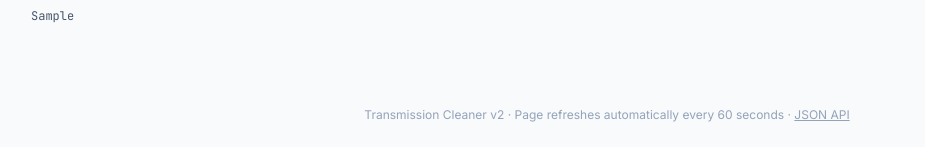
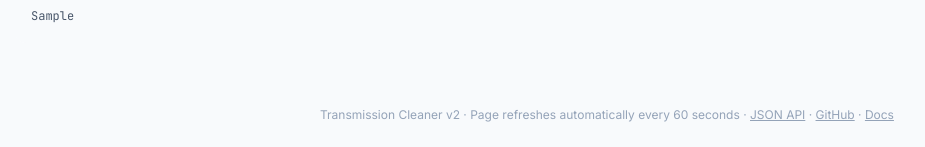
Before and after one commit to gioxx/TransmissionCleaner, a FastAPI app: template app/templates/index.html in a window 1280 px wide. Shown: the part 664-811 px from the top of the page, without its empty margins (33-958 px from the left). Run offline with FastAPI, Linux system fonts and the light colour scheme; the template is opened without the code that fills it: most values are stand-ins (such as "Sample title", 1, 10 or a date in 2020); some libraries are stand-ins or nearby versions.

Commit message:
Remove v1 migration section from README, add GitHub/Docs links to footer

```diff
--- a/app/templates/index.html
+++ b/app/templates/index.html
@@ -266,6 +266,8 @@
   <footer class="max-w-7xl mx-auto px-4 sm:px-6 py-6 text-center text-xs text-slate-400">
     Transmission Cleaner v2 · Page refreshes automatically every 60 seconds
     · <a href="/api/torrents" class="underline hover:text-slate-600">JSON API</a>
+    · <a href="https://github.com/gioxx/TransmissionCleaner" class="underline hover:text-slate-600">GitHub</a>
+    · <a href="https://github.com/gioxx/TransmissionCleaner#readme" class="underline hover:text-slate-600">Docs</a>
   </footer>
 
   <meta http-equiv="refresh" content="60">
```
Also changed, not shown: README.md.
